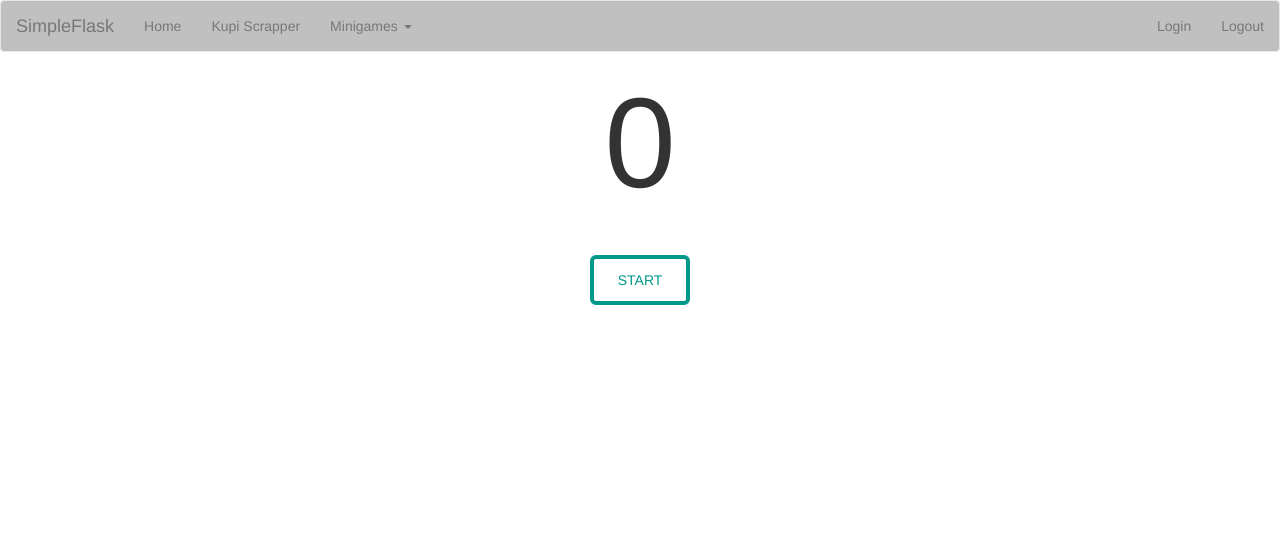
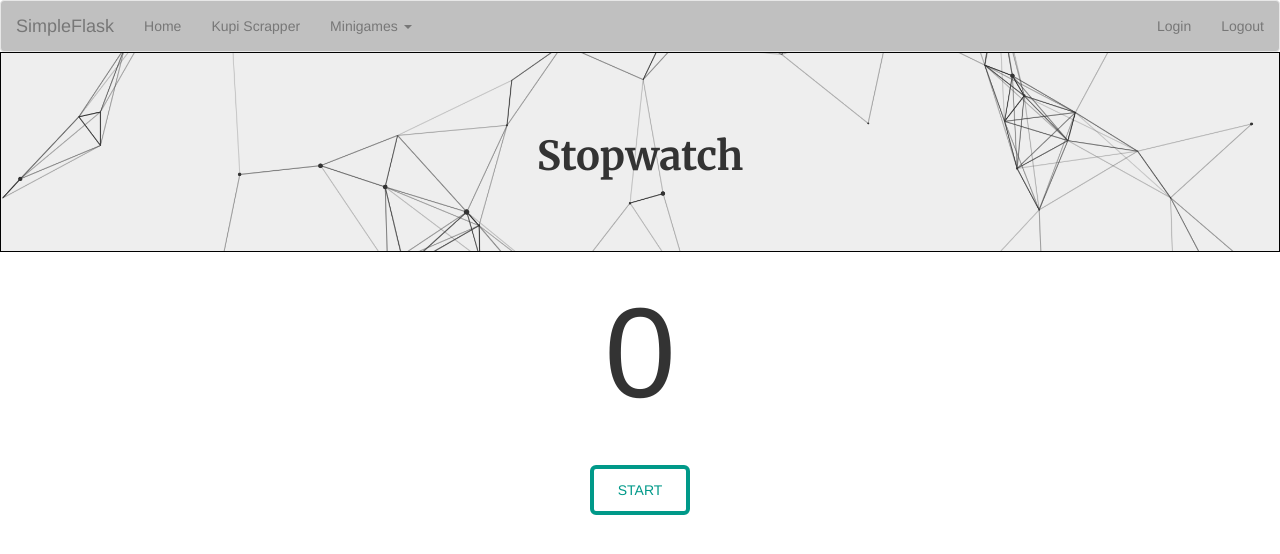
Before and after one commit to tomsonn/simple_flask, a Flask app: page /minigames/stopwatch in a window 1280 px wide. Shown: the top 554 px of the page. Run offline with Flask 2, Linux system fonts and the light colour scheme; some libraries are stand-ins or nearby versions.

Commit message:
Changed template inheritance, fix broken css style on stopwatch.js

```diff
--- a/static/css/stopwatch.css
+++ b/static/css/stopwatch.css
@@ -1,6 +1,7 @@
 div.elapsedTime {
 	display: flex;
 	justify-content: center;
+	position: relative;
 	width: 100%;
 	height: 10%;
 }
@@ -8,49 +9,42 @@ div.elapsedTime {
 div.elapsedTime p {
 	text-align: center;
 	font-size: 128px;
+	margin-top: 10px;
 }
 
 div.elapsedLaps {
-	position: fixed;
-	top: 50%;
+	position: relative;
+	width: 70%;
 	left: 50%;
-	transform: translate(-50%, -40%);
-	width: 70%;
-	height: 25%;
+	transform: translate(-50%, 0%);
 }
 
 div.elapsedLaps div.left {
-	/*background: blue;*/
-	position: absolute;
+	float: left;
 	width: 33.3%;
 	height: 100%;
-	top: 0;
-	left: 0;
 }
 
 div.elapsedLaps div.middle {
-	/*background: black;*/
-	position: absolute;
+	float: left;
 	width: 33.3%;
 	height: 100%;
-	top: 0;
-	left: 33.3%;
 }
 
 div.elapsedLaps div.right {
-	/*background: green;*/
-	position: absolute;
+	float: right;
 	width: 33.4%;
 	height: 100%;
-	top: 0;
-	left: 66.6%;
 }
 
 p.title {
+	position: relative;
 	text-align: center;
 	font-size: 30px;
 	font-family: 'Ubuntu', sans-serif;
 	font-weight: 400;
+	margin-top: 40px;
+	margin-bottom: -10px;
 }
 
 p.time {
--- a/templates/base.html
+++ b/templates/base.html
@@ -9,6 +9,7 @@
 	<link rel="stylesheet" href="{{ url_for('static', filename='css/kupi.css') }}">
 	<link rel="stylesheet" href="{{ url_for('static', filename='css/main.css') }}">
 	<link rel="stylesheet" href="{{ url_for('static', filename='css/stopwatch.css') }}">
+	<link href="https://fonts.googleapis.com/css2?family=Merriweather:wght@300;700&display=swap" rel="stylesheet">
 {% endblock %}
 
 {% block navbar %}
@@ -49,8 +50,15 @@
 {% endblock %}
 
 {% block content %}
+	{% block content_header %}
+	<div class=header>
+		<div class="title">
+			<p>{% block content_title %}{% endblock %}</p>
+		</div>
+	</div>
+	{% endblock %}
+	{% block kupi %}{% endblock %}
 	{% block stopwatch %}{% endblock %}
-	{% block kupi %}{% endblock %}
 {% endblock %}
 
 {% block scripts %}
--- a/templates/stopwatch.html
+++ b/templates/stopwatch.html
@@ -4,9 +4,12 @@
 	Stopwatch
 {% endblock %}
 
-{% block styles %}
+{% block content_title %}
+	Stopwatch
+{% endblock %}
+
+{% block content %}
 	{{ super() }}
-	<link href="https://fonts.googleapis.com/css2?family=Ubuntu:wght@300;400&display=swap" rel="stylesheet">
 {% endblock %}
 
 {% block stopwatch %}
@@ -14,12 +17,9 @@
 		<p id="elapsedTime">0</p>
 	</div>
 
-	{% block button %}
 	<div class="stopwatch_buttons" align="center">
 		<input type="button" class="stopwatch_button" id="sw_start_btn" value="START"></button>
 	</div>
-	{%  endblock %}
-
 
 	<div class="elapsedLaps">
 		<div class="left" id="_laps">
```
Also changed, not shown: templates/index.html (+5 -6 lines), templates/kupi.html (+5 -14 lines).
